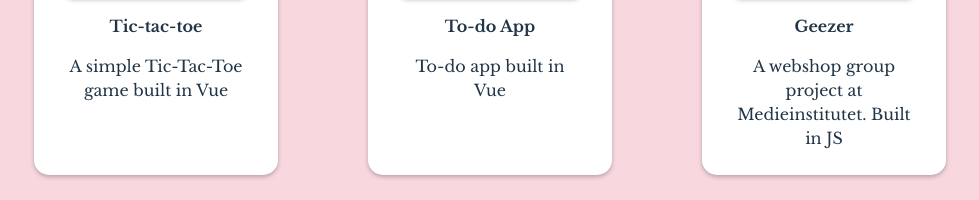
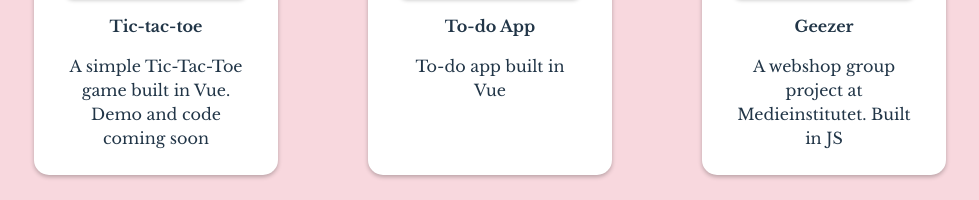
Before and after one commit to fanniewallner/fanniewallner.github.io, a React (Vite) app: page /portfolio in a window 1280 px wide. Shown: the part 434-634 px from the top of the page, without its empty margins (150-1129 px from the left). Built offline with nearby package versions, Linux system fonts and the light colour scheme; a web font is replaced by a local one.

Commit message:
(fix) adding comment to one card

```diff
--- a/src/components/Portfolio/Portfolio.tsx
+++ b/src/components/Portfolio/Portfolio.tsx
@@ -14,8 +14,8 @@
         <>
         <h1 className={`portfolio__title ${show ? "show" : ""}`}>Portfolio</h1>
         <div className={`portfolioWrapper ${show ? "show" : ""}`} >
-        <ProjectCard title="Tic-tac-toe" img="/assets/tic-tac-toe-small.png" description="A simple Tic-Tac-Toe game built in Vue" tryLink={""} gitLink={""}></ProjectCard>
-        <ProjectCard title="To-do App" img="/assets/todo-vue.png" description="To-do app built in Vue" tryLink={""} gitLink={"https://github.com/fanniewallner/Todo.vue"}></ProjectCard>
+        <ProjectCard title="Tic-tac-toe" img="/assets/tic-tac-toe-small.png" description="A simple Tic-Tac-Toe game built in Vue. Demo and code coming soon" tryLink={""} gitLink={""}></ProjectCard>
+        <ProjectCard title="To-do App" img="/assets/todo-vue.png" description="To-do app built in Vue" tryLink={"https://todo-vueapplication.netlify.app/"} gitLink={"https://github.com/fanniewallner/Todo.vue"}></ProjectCard>
         <ProjectCard title="Geezer" img="/assets/geezer-small.png" description="A webshop group project at Medieinstitutet. Built in JS" tryLink={"https://geezershop.netlify.app/"} gitLink={"https://github.com/fanniewallner/geezer"}></ProjectCard>
         </div>
         <Navigation></Navigation>
```
Also changed, not shown: src/components/LandingPage/LandingPage.scss (+0 -14 lines).
